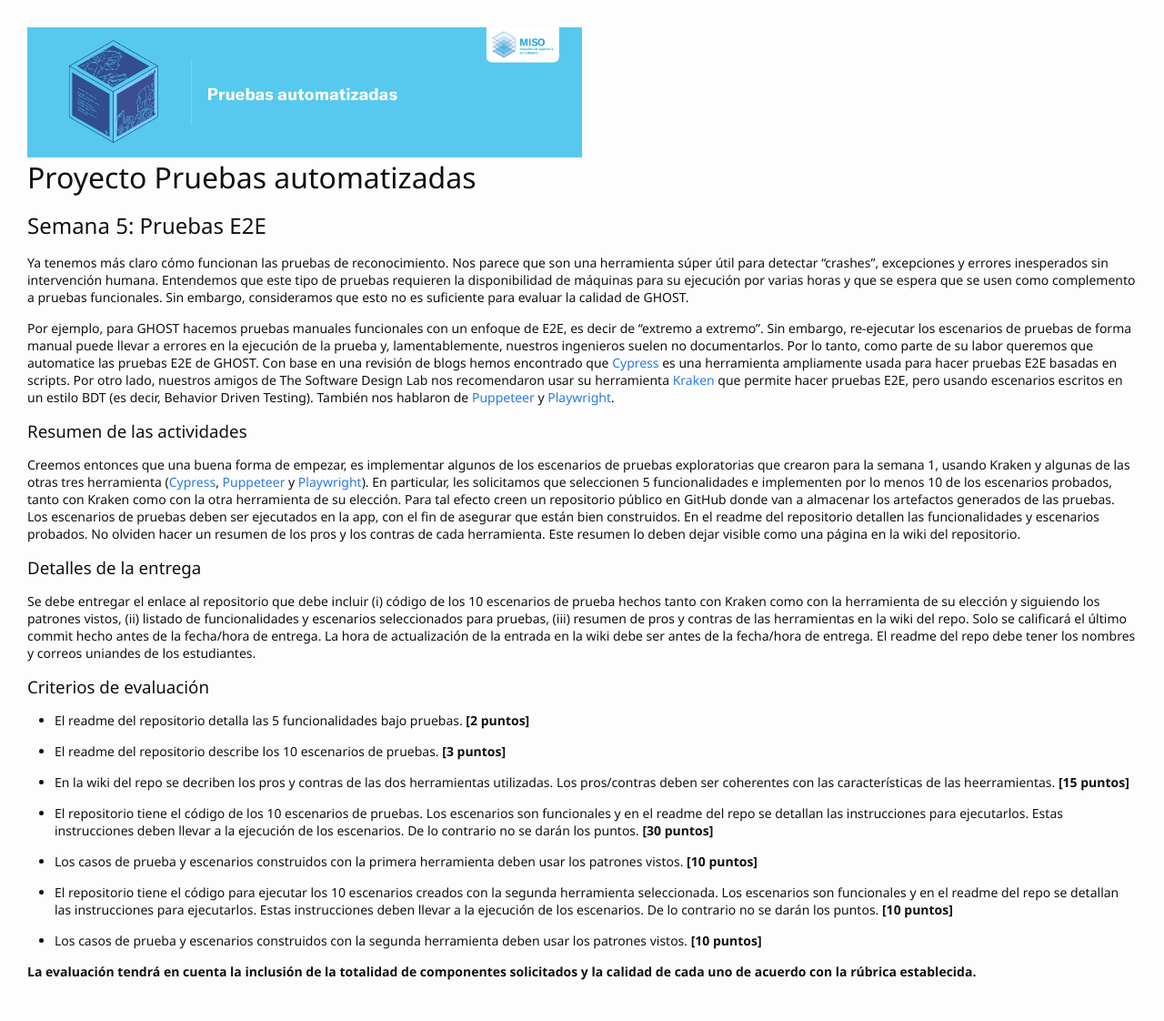
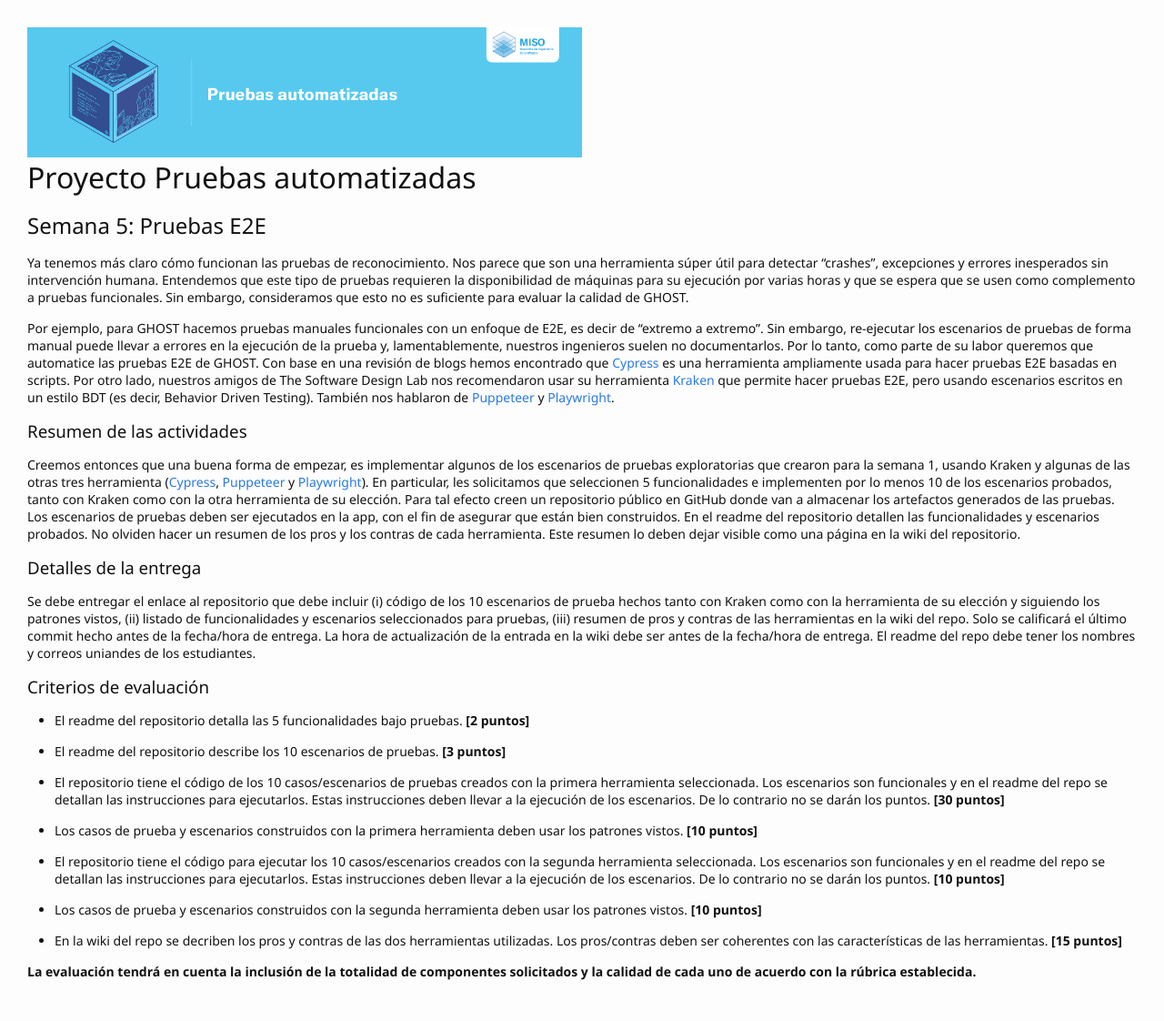
Before and after one commit to TiCSw/mt1_guias_pruebas, a Jekyll site: the page built from docs/semanas/semana5.md, in a window 1280 px wide. Shown: the whole page at 91% size. Built offline with Jekyll 4.4.1, drawn with Linux system fonts in a browser that asks for light colours; some web fonts are replaced; our own code applies the rules of GitHub Pages for plain Markdown files; comment, search, counter and statistics services are not loaded.

Commit message:
proyecto semanas 4 y 5 - criterios de evaluación

```diff
--- a/docs/semanas/semana5.md
+++ b/docs/semanas/semana5.md
@@ -20,17 +20,16 @@
 
 - El readme del repositorio describe los 10 escenarios de pruebas. **[3 puntos]**
 
-- En la wiki del repo se decriben los pros y contras de las dos herramientas utilizadas.  Los pros/contras deben ser coherentes con las características de las heerramientas. **[15 puntos]**
 
+- El repositorio tiene el código de los 10 casos/escenarios de pruebas creados con la primera herramienta seleccionada. Los escenarios son funcionales y en el readme del repo se detallan las instrucciones para ejecutarlos. Estas instrucciones deben llevar a la ejecución de los escenarios. De lo contrario no se darán los puntos.  **[30 puntos]**
 
-- El repositorio tiene el código de los 10 escenarios de pruebas. Los escenarios son funcionales y en el readme del repo se detallan las instrucciones para ejecutarlos. Estas instrucciones deben llevar a la ejecución de los escenarios. De lo contrario no se darán los puntos.  **[30 puntos]**
+- Los casos de prueba y escenarios construidos con la primera herramienta deben usar los patrones vistos.  **[10 puntos]**
 
-- Los casos de prueba y escenarios construidos  con la primera herramienta deben usar los patrones vistos.  **[10 puntos]**
-
-- El repositorio tiene el código para ejecutar los 10 escenarios creados con la segunda herramienta seleccionada. Los escenarios son funcionales y en el readme del repo se detallan las instrucciones para ejecutarlos. Estas instrucciones deben llevar a la ejecución de los escenarios. De lo contrario no se darán los puntos.  **[10 puntos]**
+- El repositorio tiene el código para ejecutar los 10 casos/escenarios creados con la segunda herramienta seleccionada. Los escenarios son funcionales y en el readme del repo se detallan las instrucciones para ejecutarlos. Estas instrucciones deben llevar a la ejecución de los escenarios. De lo contrario no se darán los puntos.  **[10 puntos]**
 
 - Los casos de prueba y escenarios construidos con la segunda herramienta  deben usar los patrones vistos.  **[10 puntos]**
 
 
+- En la wiki del repo se decriben los pros y contras de las dos herramientas utilizadas.  Los pros/contras deben ser coherentes con las características de las herramientas. **[15 puntos]**
 
  **La evaluación tendrá en cuenta la inclusión de la totalidad de componentes solicitados y la calidad de cada uno de acuerdo con la rúbrica establecida.**
```
